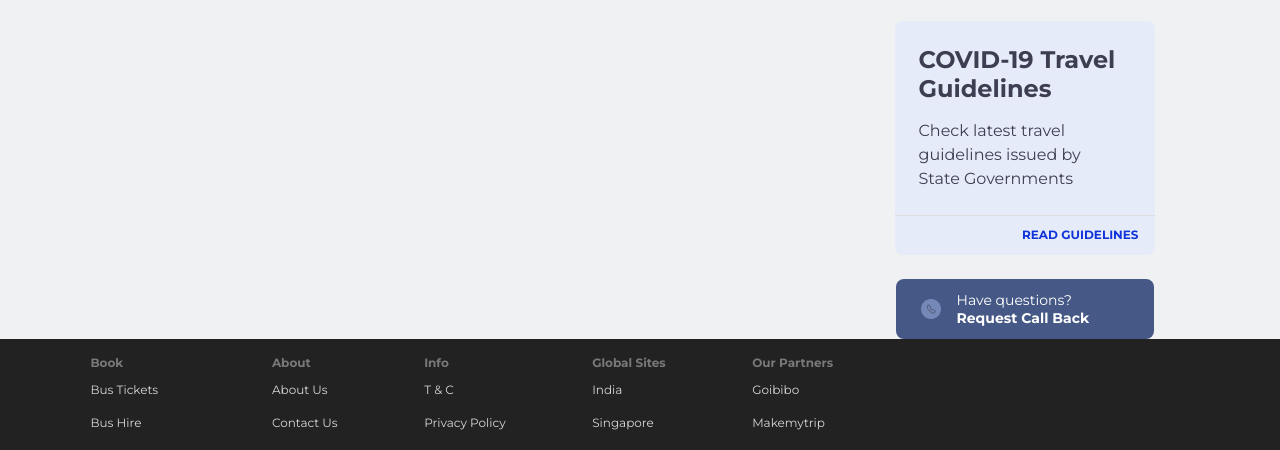
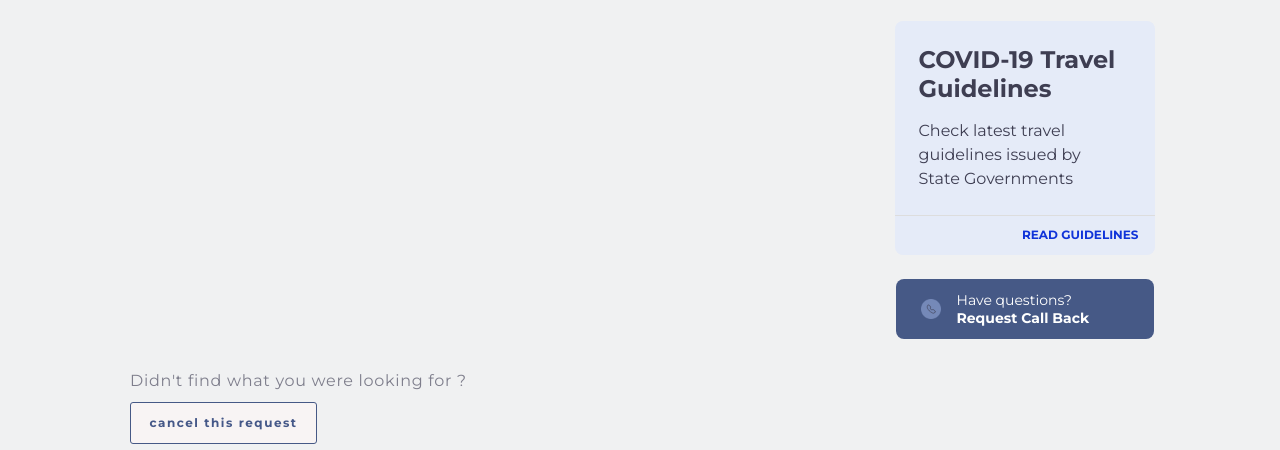
Before and after one commit to Aiswaryaraja1996/RedBus-Project, a website with bundled scripts: page Html/userQuotes.html in a window 1280 px wide. Shown: the part 892-1342 px from the top of the page. Built offline with nearby package versions, Linux system fonts and the light colour scheme; data requests are answered from the project's data file.

Commit message:
latest changes

```diff
--- a/Css/style.css
+++ b/Css/style.css
@@ -2571,3 +2571,37 @@ li {
   color: #fff;
   margin-left: 12px;
 }
+
+._3hMIKUaq-ANswvuxWaMAfz {
+  padding-top: 32px;
+  justify-content: center;
+  cursor: pointer;
+}
+._1bg-3j4DyVb_Cg7yoh1Let {
+  display: flex;
+  flex-direction: column;
+}
+._2eI_bbHCWG4Xotp-v_qaGt {
+  font-size: 16px;
+  font-weight: 400;
+  letter-spacing: 0.69px;
+  text-align: left;
+  color: #7e7e8c;
+}
+._8S98Q-rRAWl5EFaGEiejs {
+  width: 185px;
+  height: 40px;
+  background-color: #f8f4f4;
+  margin-top: 12px;
+  justify-content: center;
+  border: 1px solid #465986;
+  border-radius: 3px;
+}
+._1PWZAhUPf-4UD5koGTR5jq {
+  font-size: 12px;
+  font-weight: 700;
+  line-height: 1.67;
+  letter-spacing: 1.5px;
+  text-align: center;
+  color: #455888;
+}
--- a/Html/userQuotes.html
+++ b/Html/userQuotes.html
@@ -357,6 +357,8 @@
             </div>
 
         </div>
+
+        <div class="_3hMIKUaq-ANswvuxWaMAfz _1bg-3j4DyVb_Cg7yoh1Let quotesContainer" style='padding-bottom:40px'><div class="_2eI_bbHCWG4Xotp-v_qaGt">Didn't find what you were looking for ?</div><div class="_8S98Q-rRAWl5EFaGEiejs _1tblM8zNEMa9R0DBfIK5av _3sm8pjoR7-Kxn2i19EGZ1r"><span class="_1PWZAhUPf-4UD5koGTR5jq">cancel this request</span></div></div>
     </div>
 
         <!-- FOOTER -->
```
